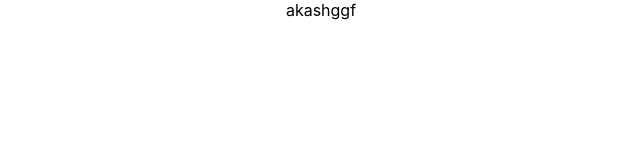
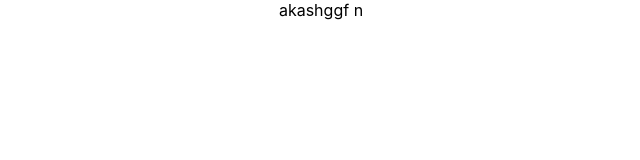
Before and after one commit to akashsdk/fahim-job2, a React (Create React App) app: page / in a window 1280 px wide. Shown: the top 160 px of the page, without its empty margins (319-959 px from the left). Built offline with nearby package versions, Linux system fonts and the light colour scheme.

Commit message:
Update App.js

```diff
--- a/src/App.js
+++ b/src/App.js
@@ -4,7 +4,7 @@ import './App.css';
 function App() {
   return (
     <div className="App">
-      akashggf
+      akashggf n
     </div>
   );
 }
```
